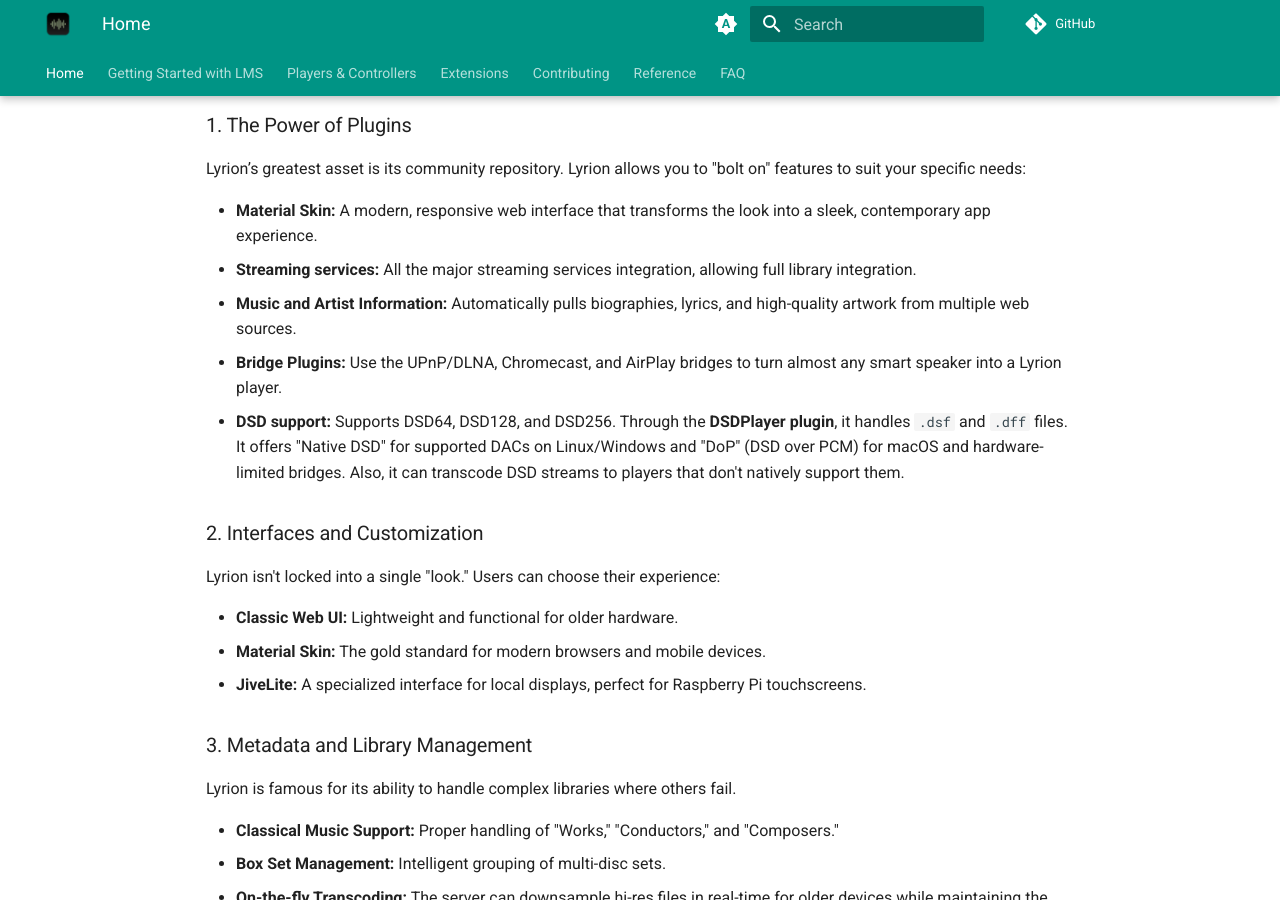
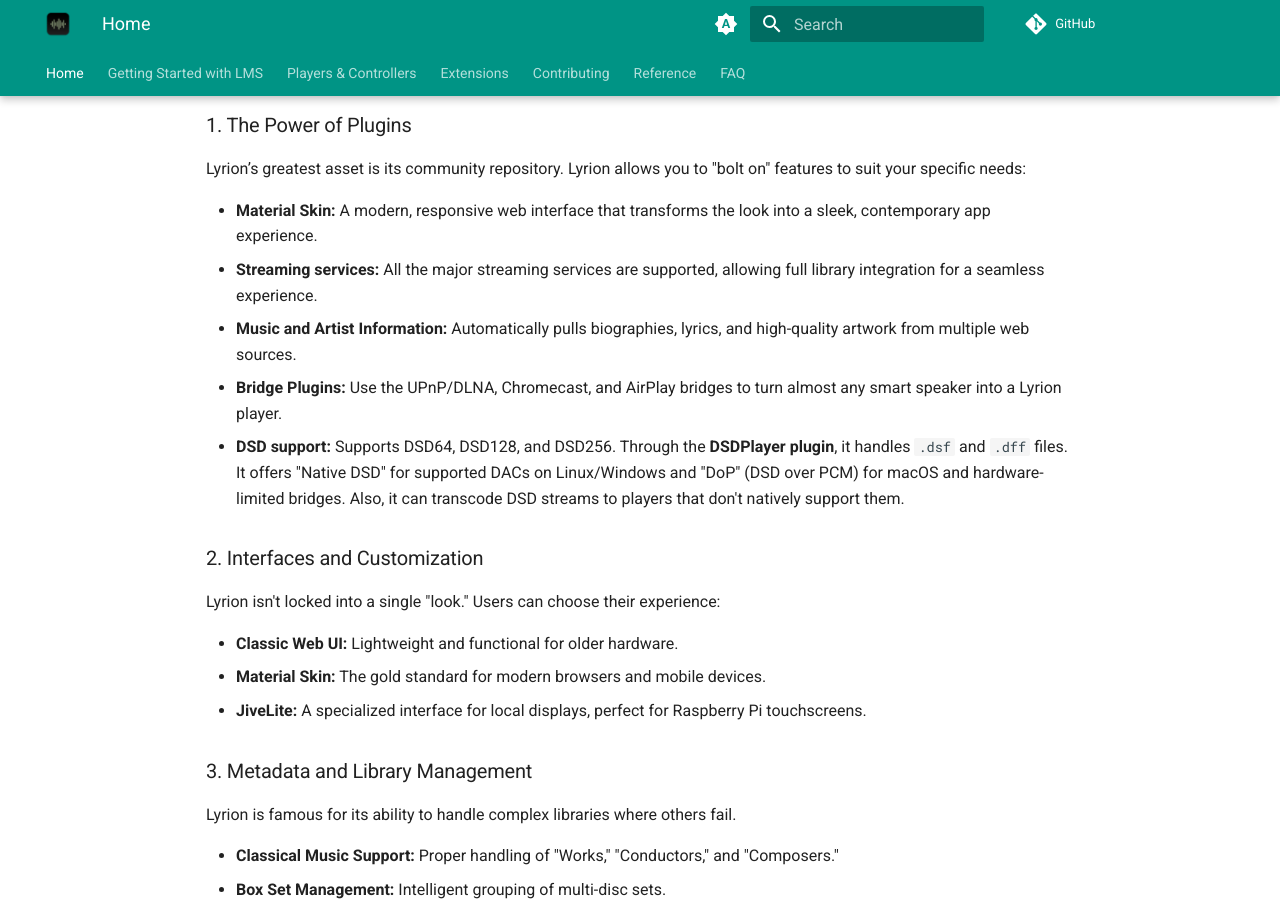
Before and after one commit to LMS-Community/lms-community.github.io, an MkDocs documentation site: the page built from docs/index.md, in a window 1280 px wide and 900 px high, scrolled down 1990 px. Built offline with MkDocs 1.6.1 and Material for MkDocs 9.7.7, drawn with Linux system fonts in a browser that asks for light colours; a script that is not in the unit is left out; plug-ins that fetch from the network failed and are left out; comment, search, counter and statistics services are not loaded.

Commit message:
Rewrite of streaming services sentence
Signed-off-by: Bart Lauret <bblauret@gmail.com>

```diff
--- a/docs/index.md
+++ b/docs/index.md
@@ -95,7 +95,7 @@
 Lyrion’s greatest asset is its community repository. Lyrion allows you to "bolt on" features to suit your specific needs:
 
 *   **Material Skin:** A modern, responsive web interface that transforms the look into a sleek, contemporary app experience.
-*   **Streaming services:** All the major streaming services integration, allowing full library integration.
+*   **Streaming services:** All the major streaming services are supported, allowing full library integration for a seamless experience.
 *   **Music and Artist Information:** Automatically pulls biographies, lyrics, and high-quality artwork from multiple web sources.
 *   **Bridge Plugins:** Use the UPnP/DLNA, Chromecast, and AirPlay bridges to turn almost any smart speaker into a Lyrion player.
 *   **DSD support:** Supports DSD64, DSD128, and DSD256. Through the **DSDPlayer plugin**, it handles `.dsf` and `.dff` files. It offers "Native DSD" for supported DACs on Linux/Windows and "DoP" (DSD over PCM) for macOS and hardware-limited bridges. Also, it can transcode DSD streams to players that don't natively support them.
```
